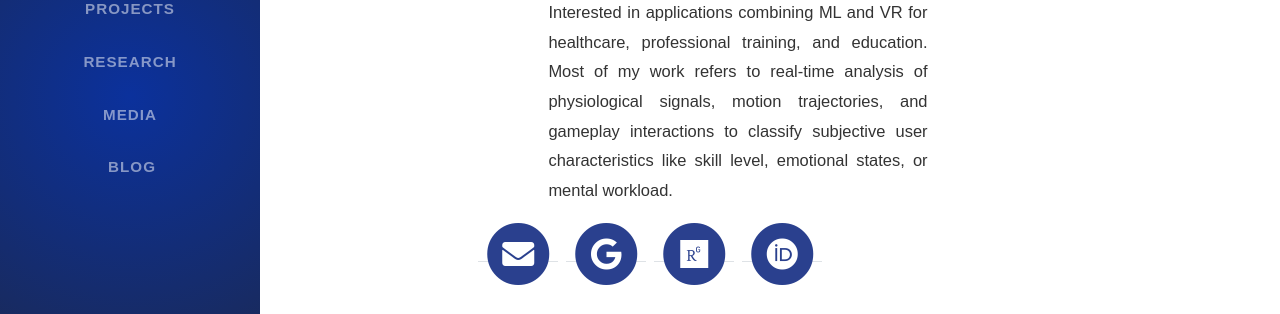
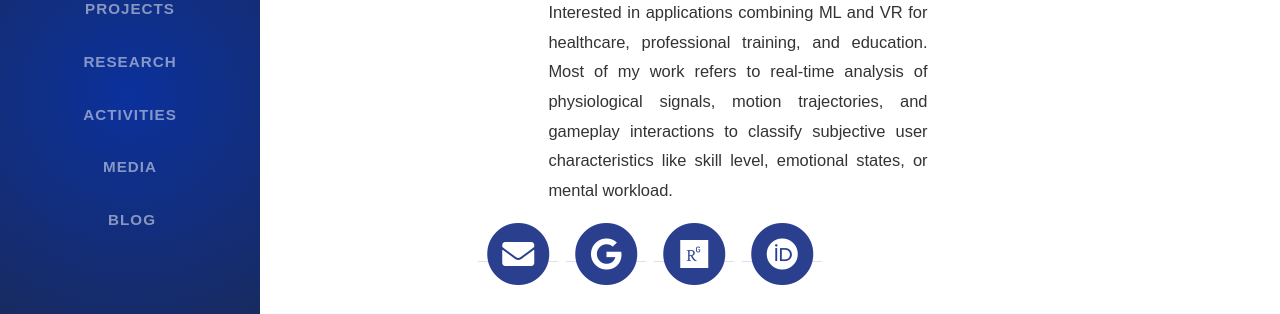
Before and after one commit to Brahim-Benaissa/Brahim-Benaissa.github.io, a Jekyll site: the page built from index.html, in a window 1280 px wide. Shown: the part 354-668 px from the top of the page. Built offline with Jekyll 4.4.1, drawn with Linux system fonts in a browser that asks for light colours; nearby versions of some CDN libraries; some web fonts are replaced; the list of posts is cut into pages by our own code; comment, search, counter and statistics services are not loaded.

Commit message:
Update tabs.yml

```diff
--- a/_data/tabs.yml
+++ b/_data/tabs.yml
@@ -24,6 +24,12 @@
   path: tabs
   url: research
 
+-
+  name: Activities
+  icon: "fas fa-graduation-cap"
+  path: tabs
+  url: activities
+
 # -
 #   name: Categories
 #   icon: "fas fa-stream"
```
